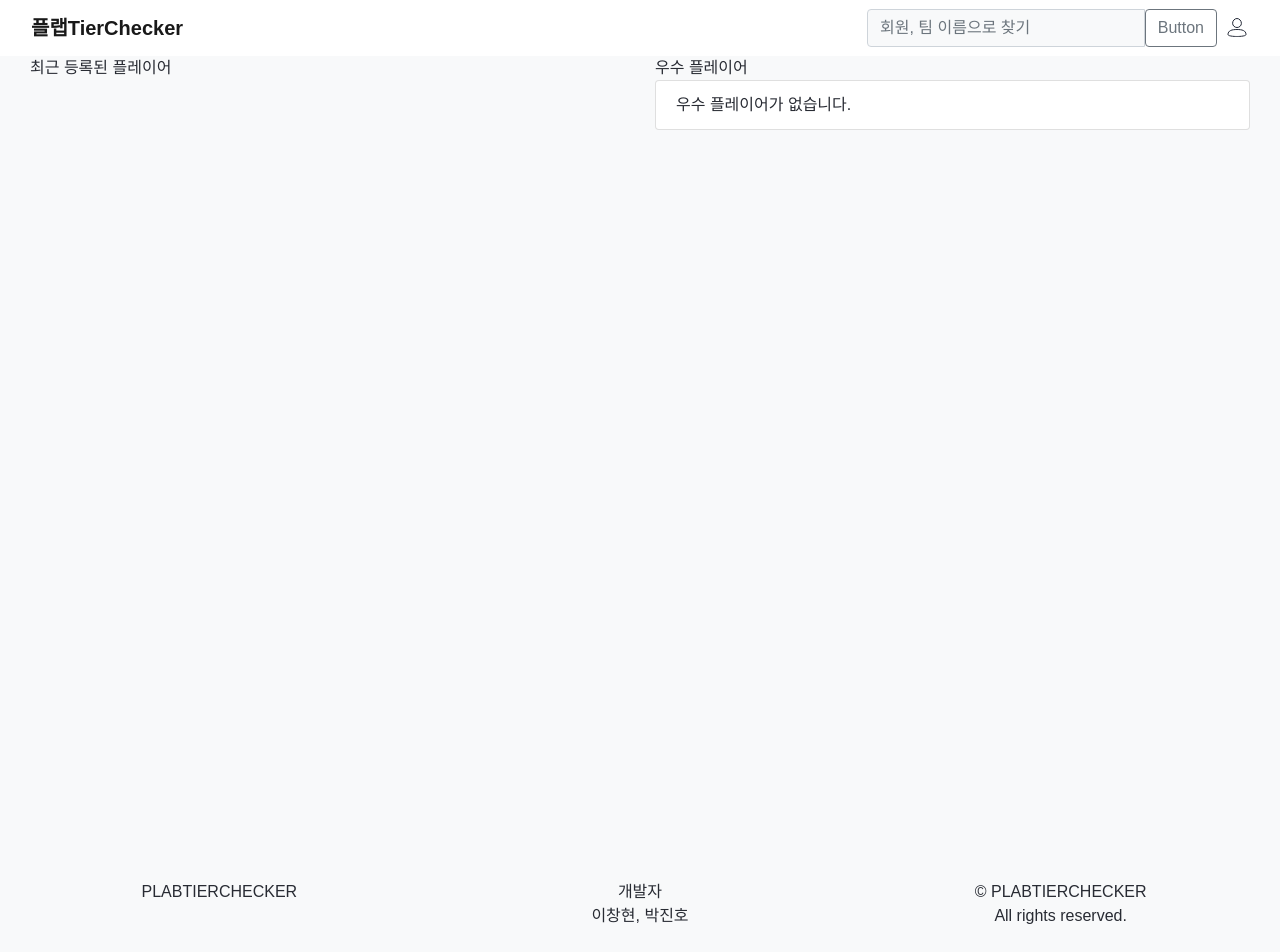
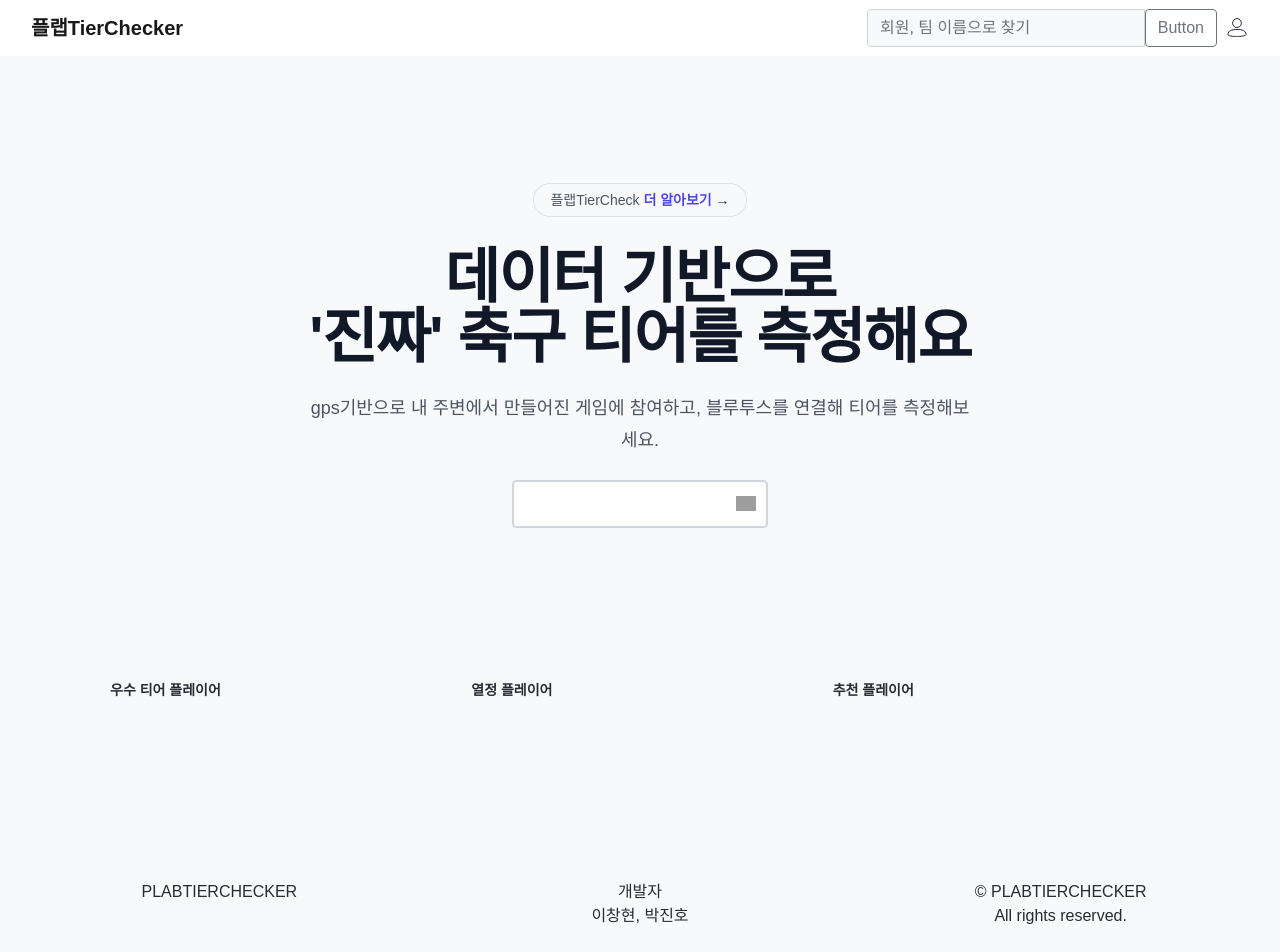
Before and after one commit to chlcken2/PlabTierChecker, a Django app: page / in a window 1280 px wide. Run offline with Django 5.2, Linux system fonts and the light colour scheme; data comes from the database, SQL or seed files in the repository; data that the repository does not hold is empty; some libraries are stand-ins or nearby versions; some web fonts are replaced; grey boxes are pictures that could not be loaded.

Commit message:
Feature: 홈 화면 레이아웃 및 플레이어 카드 추가

```diff
--- a/plabtiercheck/templates/base.html
+++ b/plabtiercheck/templates/base.html
@@ -36,7 +36,7 @@
         <div class="container">
             <main class="min-vh-100">
                 {% block content %}
-                <!-- 이 부분은 각 페이지에서 오버라이드됩니다 -->
+                <!-- 이 부분은 각 페이지에서 오버라이드 -->
                 {% endblock %}
             </main>
         </div>
--- a/plabtiercheck_app/templates/index.html
+++ b/plabtiercheck_app/templates/index.html
@@ -1,33 +1,112 @@
 {% extends 'base.html' %}
-
+{% load static %}
 {% block content %}
-    <div class="container">
-        <div class="row">
-            <!-- 최근 등록된 플레이어 -->
-            <div class="col-md-6">
-                <h2>최근 등록된 플레이어</h2>
-<!--                <ul class="list-group">-->
-<!--                    {% for player in recent_players %}-->
-<!--                        <li class="list-group-item">{{ player.user.username }} - 가입일: {{ player.created_at }}</li>-->
-<!--                    {% empty %}-->
-<!--                        <li class="list-group-item">새로운 플레이어가 없습니다.</li>-->
-<!--                    {% endfor %}-->
-<!--                </ul>-->
+<div class="container flex flex-col justify-center">
+    <div class="mx-auto max-w-2xl py-32 sm:py-22 lg:py-32">
+        <div class="hidden sm:mb-8 sm:flex sm:justify-center">
+            <div class="relative rounded-full px-3 py-1 text-sm leading-6 text-gray-600 ring-1 ring-gray-900/10 hover:ring-gray-900/20">
+                플랩TierCheck <a href="#" class="font-semibold text-indigo-600"><span class="absolute inset-0"
+                                                                                            aria-hidden="true"></span> 더 알아보기 <span aria-hidden="true">&rarr;</span></a>
             </div>
-
-            <!-- 우수 플레이어 -->
-            <div class="col-md-6">
-                <h2>우수 플레이어</h2>
-                <ul class="list-group">
-                    {% for player_stat in top_players %}
-                        <li class="list-group-item">{{ player_stat.player.user.username }} - 평균 점수: {{ player_stat.average_teammate_score }}</li>
-                    {% empty %}
-                        <li class="list-group-item">우수 플레이어가 없습니다.</li>
+        </div>
+        <div class="text-center">
+            <h1 class="text-4xl font-bold tracking-tight text-gray-900 sm:text-6xl">데이터 기반으로<br> '진짜' 축구 티어를 측정해요</h1>
+            <p class="mt-6 text-lg leading-8 text-gray-600">gps기반으로 내 주변에서 만들어진 게임에 참여하고, 블루투스를 연결해 티어를 측정해보세요.</p>
+            <div class="w-full py-6">
+                <div class="container mx-auto w-1/2 px-10"> <!-- 넓이를 절반으로 줄임 -->
+                    <div class="relative text-gray-600">
+                        <input type="text"
+                               class="border-2 border-gray-300 bg-white h-12 px-5 pr-16 rounded-lg text-sm focus:outline-none focus:ring-0 w-full">
+                        <button type="submit" class="absolute right-0 top-0 mt-2 mr-1 p-2 focus:outline-none">
+                            <img src="{% static 'images/search-icon.png' %}" alt="검색" class="w-5 fill-current">
+                            <!-- 이미지 크기를 키우고 마진 조절 -->
+                        </button>
+                    </div>
+                </div>
+            </div>
+        </div>
+    </div>
+    <div class="grid grid-cols-3 gap-6 mx-20">
+        <!-- 좌측 칼럼: 우수 티어 플레이어 -->
+        <div class="col-span-1">
+            <h2 class="text-sm font-semibold mb-4">우수 티어 플레이어</h2>
+            <div>
+                <ul>
+                    {% for ranking_player, player_tier in ranking_players %}
+                    <li class="mb-2  pl-4 p-2 rounded-lg h-14 bg-gradient-to-r from-cyan-200 to-blue-50 transition-shadow duration-300 ease-in-out">
+                        <div class="flex items-center justify-between w-full">
+                            <div class="flex items-center">
+                                <span class="font-bold text-gray-800 mr-2">{{ forloop.counter }}</span>
+                                <img src="{% static 'images/ic_my.svg' %}" alt="플레이어 이미지" class="h-7 w-7 rounded-full border bg-white">
+                                <div class="flex-grow ml-2">
+                                    <h3 class="font-bold text-sm text-gray-700">{{ ranking_player.player.user.username }}</h3>
+                                    <p class="text-gray-600 text-xs">{{ player_tier }}</p>
+                                </div>
+                            </div>
+                            <div>
+                                <p class="font-bold text-xs">{{ ranking_player.point }}P</p>
+                                <p class="text-gray-600 text-xs">{{ ranking_player.player.player_info.game_participation_count }}매치</p>
+                            </div>
+                        </div>
+                    </li>
+                    {% endfor %}
+                </ul>
+            </div>
+        </div>
+        <!-- 가운데 칼럼: 많이 참여한 플레이어 -->
+        <div class="col-span-1">
+            <h2 class="text-sm font-semibold mb-4">열정 플레이어</h2>
+            <div>
+                <ul>
+                    {% for passion_player, player_tier in passion_players %}
+                    <li class="mb-2  pl-4 p-2 rounded-lg h-14 bg-gradient-to-r from-purple-200 to-pink-50 transition-shadow duration-300 ease-in-out">
+                        <div class="flex items-center justify-between w-full">
+                            <div class="flex items-center">
+                                <span class="font-bold text-gray-800 mr-2">{{ forloop.counter }}</span>
+                                <img src="{% static 'images/ic_my.svg' %}" alt="플레이어 이미지" class="h-7 w-7 rounded-full border bg-white">
+                                <div class="flex-grow ml-2">
+                                    <h3 class="font-bold text-sm text-gray-700">{{ passion_player.player.user.username }}</h3>
+                                    <p class="text-gray-600 text-xs">{{ player_tier }}</p>
+                                </div>
+                            </div>
+                            <div>
+                                <p class="font-bold text-xs">{{ passion_player.point }}P</p>
+                                <p class="text-gray-600 text-xs">{{ passion_player.player.player_info.game_participation_count }}매치</p>
+                            </div>
+                        </div>
+                    </li>
+                    {% endfor %}
+                </ul>
+            </div>
+        </div>
+        <!-- 우측 칼럼: 추천 플레이어 -->
+        <div class="col-span-1">
+            <h2 class="text-sm font-semibold mb-4">추천 플레이어</h2>
+            <div>
+                <ul>
+                    {% for celebrity_player, player_tier in celebrity_players %}
+                    <li class="mb-2  pl-4 p-2 rounded-lg h-14 bg-gradient-to-r from-violet-200 to-blue-50 transition-shadow duration-300 ease-in-out">
+                        <div class="flex items-center justify-between w-full">
+                            <div class="flex items-center">
+                                <span class="font-bold text-gray-800 mr-2">{{ forloop.counter }}</span>
+                                <img src="{% static 'images/ic_my.svg' %}" alt="플레이어 이미지" class="h-7 w-7 rounded-full border bg-white">
+                                <div class="flex-grow ml-2">
+                                    <h3 class="font-bold text-sm text-gray-700">{{ celebrity_player.player.user.username }}</h3>
+                                    <p class="text-gray-600 text-xs">{{ player_tier }}</p>
+                                </div>
+                            </div>
+                            <div>
+                                <p class="font-bold text-xs">{{ celebrity_player.point }}P</p>
+                                <p class="text-gray-600 text-xs">{{ celebrity_player.player.player_info.game_participation_count }}매치</p>
+                            </div>
+                        </div>
+                    </li>
                     {% endfor %}
                 </ul>
             </div>
         </div>
     </div>
+</div>
 
-    <!-- 여기에 홈 페이지의 나머지 내용을 추가합니다 -->
+<!-- 여기에 홈 페이지의 나머지 내용을 추가합니다 -->
 {% endblock %}
--- a/plabtiercheck_app/templates/modal/game_join_modal.html
+++ b/plabtiercheck_app/templates/modal/game_join_modal.html
@@ -205,14 +205,14 @@
 
                     response.games.forEach(function(game) {
                         var timeAgo = calculateTimeAgo(game.match_time); // 'OO분 전' 형식의 문자열을 계산하는 함수
-                        var buttonText = game.is_joined ? '참여중' : '참여';
+                        var buttonText = game.is_joined ? '신청<br>완료' : '신청<br>가능';
                         var buttonClass = game.is_joined ? 'bg-red-50 text-red-700' : 'bg-blue-50 text-blue-700 ';
                         var isDisabled = game.is_joined ? 'disabled' : ''; // 버튼을 비활성화할지 여부를 결정합니다.
                         var isDisabledStyle = game.is_joined ? 'style="pointer-events: none;"' : '';
                         var gameItem = `
                             <li class="game-item flex justify-between gap-x-6 py-2 border-b border-gray-200 cursor-pointer" data-game-id="${game.id}" ${isDisabledStyle}>
                                 <!-- 기타 게임 정보 -->
-                                <button class=" inline-flex items-center active:bg-red-60 rounded-md px-2 py-1 text-xs font-medium ring-1 ring-inset ring-red-700/10 ${buttonClass}" ${isDisabled}>
+                                <button class="leading-3 inline-flex items-center active:bg-red-60 rounded-md px-2 text-xs font-medium ring-1 ring-inset ring-red-700/10 ${buttonClass}" ${isDisabled}>
                                     ${buttonText}
                                 </button>
                                 <div class="min-w-0 flex-auto">
```
